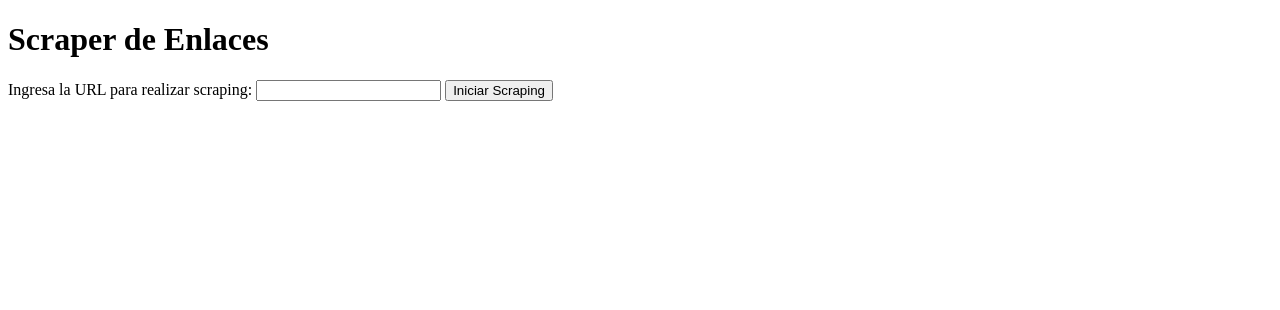
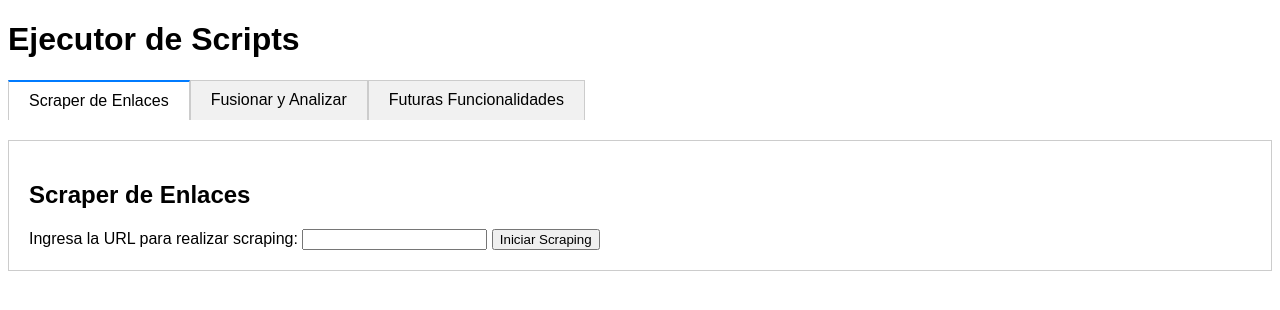
Before and after one commit to adilbensaid/webapp, a Flask app: page / in a window 1280 px wide. Shown: the top 310 px of the page. Run offline with Flask 3, Linux system fonts and the light colour scheme.

Commit message:
tenia quitado los duplicados los vuelvo a poner

```diff
--- a/app.py
+++ b/app.py
@@ -61,5 +61,9 @@ def ejecutar_scrapy():
     # Enviar el archivo al usuario para que lo descargue
     return send_file(file_path, as_attachment=True, download_name='enlaces_extraidos.xlsx')
 
+
+
+
+
 if __name__ == '__main__':
     app.run(debug=True)
--- a/templates/index.html
+++ b/templates/index.html
@@ -3,14 +3,104 @@
 <head>
     <meta charset="UTF-8">
     <meta name="viewport" content="width=device-width, initial-scale=1.0">
-    <title>Scraper de Enlaces</title>
+    <title>Ejecutor de Scripts</title>
+    <style>
+        body {
+            font-family: Arial, sans-serif;
+        }
+        .tabs {
+            display: flex;
+            cursor: pointer;
+            margin-bottom: 20px;
+        }
+        .tab {
+            padding: 10px 20px;
+            border: 1px solid #ccc;
+            border-bottom: none;
+            background: #f1f1f1;
+        }
+        .tab.active {
+            background: #fff;
+            border-top: 2px solid #007BFF;
+        }
+        .content {
+            border: 1px solid #ccc;
+            padding: 20px;
+            background: #fff;
+        }
+        .content > div {
+            display: none;
+        }
+        .content > div.active {
+            display: block;
+        }
+    </style>
 </head>
 <body>
-    <h1>Scraper de Enlaces</h1>
-    <form action="/scraping" method="POST">
-        <label for="url">Ingresa la URL para realizar scraping:</label>
-        <input type="text" id="url" name="url" required>
-        <button type="submit">Iniciar Scraping</button>
-    </form>
+    <h1>Ejecutor de Scripts</h1>
+
+    <div class="tabs">
+        <div class="tab active" data-target="tab-scraping">Scraper de Enlaces</div>
+        <div class="tab" data-target="tab-fusion">Fusionar y Analizar</div>
+        <div class="tab" data-target="tab-futuro">Futuras Funcionalidades</div>
+    </div>
+
+    <div class="content">
+        <!-- Tab 1: Scraper de Enlaces -->
+        <div id="tab-scraping" class="active">
+            <h2>Scraper de Enlaces</h2>
+            <form action="/scraping" method="POST">
+                <label for="url">Ingresa la URL para realizar scraping:</label>
+                <input type="text" id="url" name="url" required>
+                <button type="submit">Iniciar Scraping</button>
+            </form>
+        </div>
+
+        <!-- Tab 2: Fusionar y Analizar -->
+        <div id="tab-fusion">
+            <h2>Fusionar y Analizar</h2>
+            <form action="/fusionar" method="POST" enctype="multipart/form-data">
+                <label for="screaming">Archivo Screaming Frog (xlsx):</label>
+                <input type="file" id="screaming" name="screaming" accept=".xlsx" required><br><br>
+
+                <label for="sistrix">Archivo Sistrix (csv):</label>
+                <input type="file" id="sistrix" name="sistrix" accept=".csv" required><br><br>
+
+                <label for="url_base">URL Base:</label>
+                <input type="text" id="url_base" name="url_base" required><br><br>
+
+                <label for="slug_productos">Slug Productos:</label>
+                <input type="text" id="slug_productos" name="slug_productos"><br><br>
+
+                <label for="taxonomias">Taxonomías (separadas por comas):</label><br>
+                <textarea id="taxonomias" name="taxonomias" rows="4" cols="50"></textarea><br><br>
+
+                <button type="submit">Fusionar y Analizar</button>
+            </form>
+        </div>
+
+        <!-- Tab 3: Futuras Funcionalidades -->
+        <div id="tab-futuro">
+            <h2>Futuras Funcionalidades</h2>
+            <p>Este espacio está reservado para futuros formularios o herramientas.</p>
+        </div>
+    </div>
+
+    <script>
+        const tabs = document.querySelectorAll('.tab');
+        const contents = document.querySelectorAll('.content > div');
+
+        tabs.forEach(tab => {
+            tab.addEventListener('click', () => {
+                // Remove active class from all tabs and contents
+                tabs.forEach(t => t.classList.remove('active'));
+                contents.forEach(c => c.classList.remove('active'));
+
+                // Add active class to the selected tab and corresponding content
+                tab.classList.add('active');
+                document.getElementById(tab.dataset.target).classList.add('active');
+            });
+        });
+    </script>
 </body>
 </html>
```
Also changed, not shown: spider.py (+40 -36 lines).
